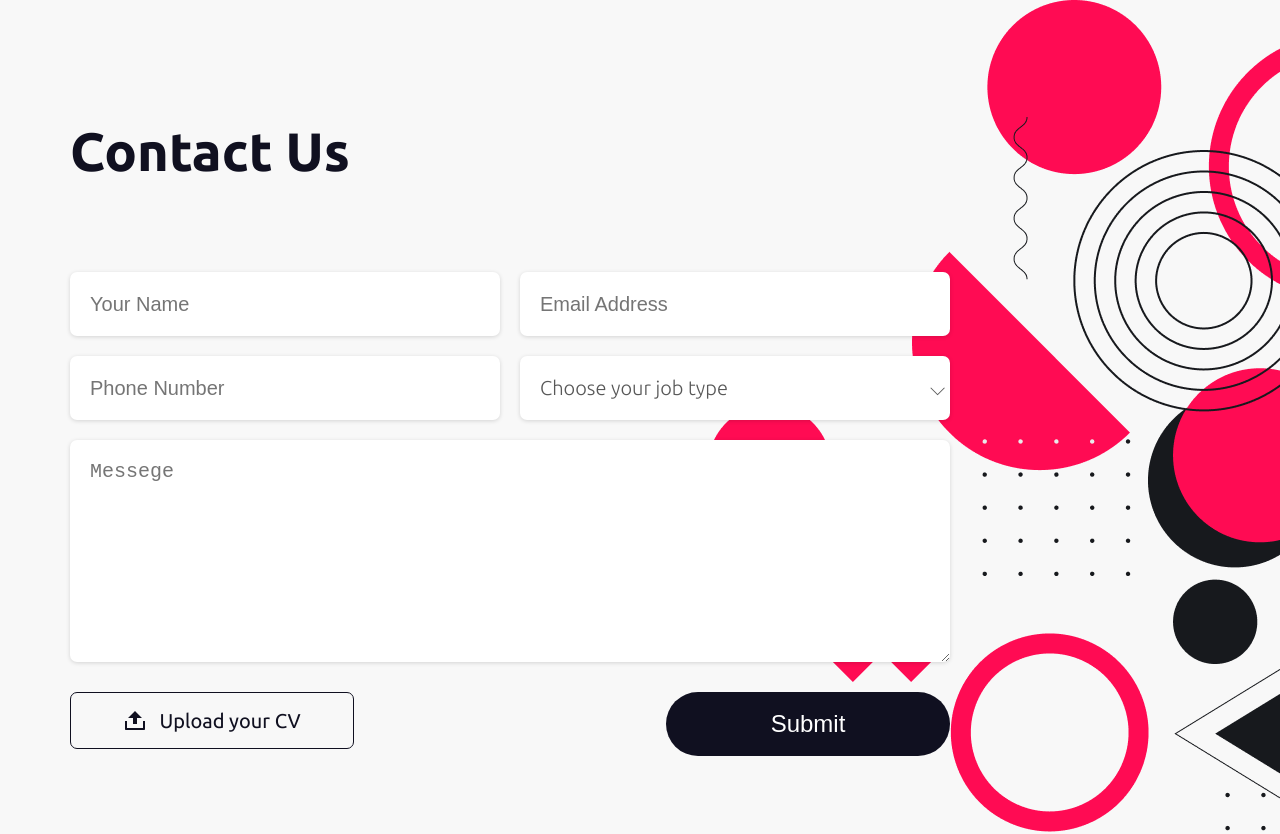
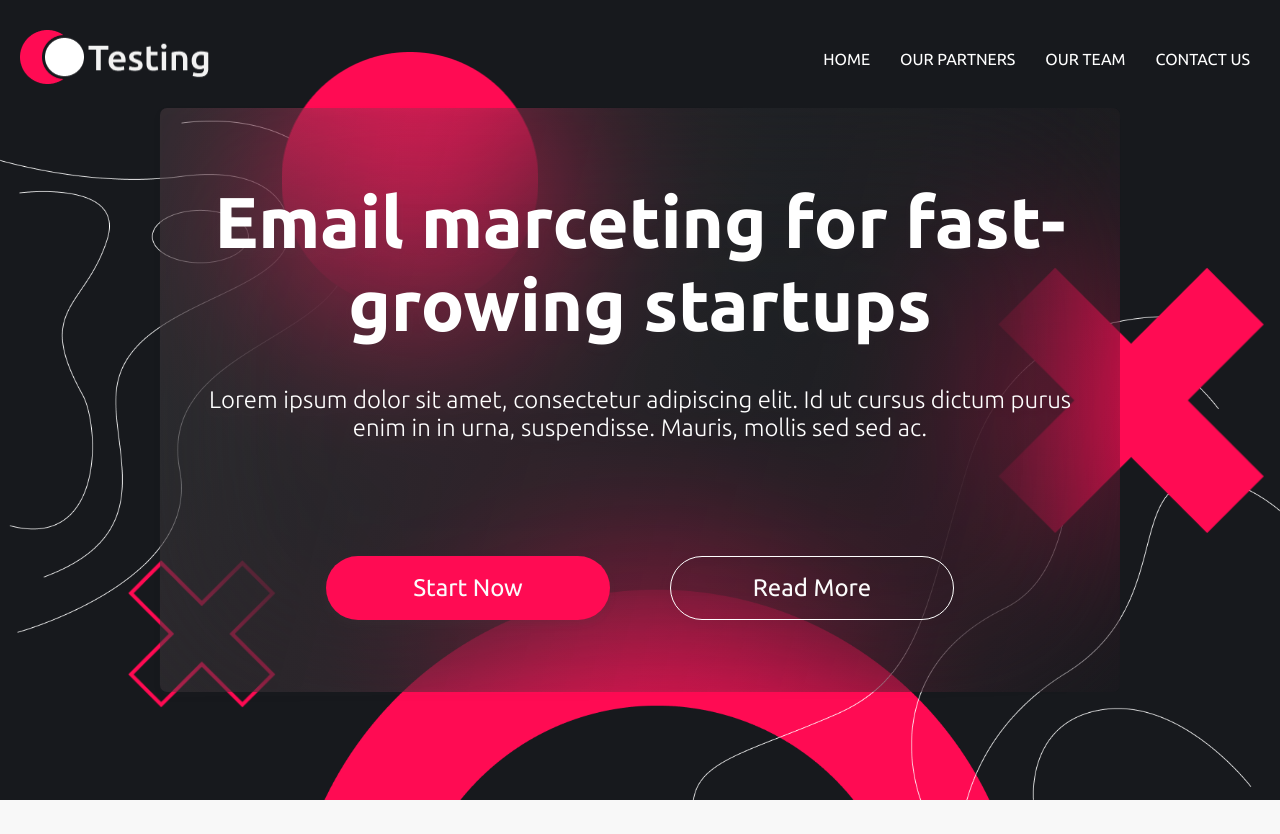
Before and after one commit to NovikovM18/lpl, a Vue app: page / in a window 1280 px wide. Shown: the top 834 px of the page. Built offline with nearby package versions, Linux system fonts and the light colour scheme.

Commit message:
add start modal

```diff
--- a/src/App.vue
+++ b/src/App.vue
@@ -1,9 +1,9 @@
 <template>
-  <!-- <Start />
+  <Start />
   <Partners />
-  <Team /> -->
+  <Team />
   <Contacts />
-  <!-- <Footer /> -->
+  <Footer />
 </template>
 
 <script>
--- a/src/components/Carusel.vue
+++ b/src/components/Carusel.vue
@@ -79,9 +79,11 @@ export default {
       this.info = s;
       this.showModal = true;
       console.log(this.info);
+      document.body.classList.add('hidden');
     },
     closeModal() {
       this.showModal = false;
+      document.body.classList.remove('hidden');
     }
   },
   mounted() {
--- a/src/components/Contacts.vue
+++ b/src/components/Contacts.vue
@@ -169,7 +169,7 @@ export default {
     background-color: #F8F8F8;
       @media (max-width: 768px) {
         padding: 50px 0;
-        height: 110vh;
+        // height: 110vh;
       }
     &__box  {
       position: absolute;
@@ -316,6 +316,10 @@ export default {
         font-size: 20px;
         line-height: 23px;
         color: #101020;
+          @media (max-width: 768px) {
+            width: 335px;
+            height: 50px;
+          }
       }
       &_i {
         display: none;
--- a/src/components/Footer.vue
+++ b/src/components/Footer.vue
@@ -75,7 +75,7 @@ export default {
     position: relative;
     padding: 120px 70px 132px;
     width: 100%;
-    height: 570px;
+    height: auto;
     background-color: #17191D;
     color: #fff;
       @media (max-width: 768px) {
--- a/src/components/Menu.vue
+++ b/src/components/Menu.vue
@@ -28,7 +28,9 @@ export default {
       document.body.classList.remove('hidden');
       document.getElementById('mm').classList.remove('active-block');
       document.getElementById('bb').classList.remove('active-block');
-    }
+      document.getElementById('close').classList.remove('active-block');
+      document.getElementById('open').classList.remove('deactive-block');
+  }
   }
 }
 </script>
--- a/src/components/MobileMenu.vue
+++ b/src/components/MobileMenu.vue
@@ -17,6 +17,7 @@ export default {
 <style lang="scss">
 .mm {
   position: absolute;
+  z-index: 30;
   width: 100%;
   height: 75vh;
   top: 15vh;
--- a/src/components/Start.vue
+++ b/src/components/Start.vue
@@ -2,7 +2,7 @@
   <div class="start">
     <div class="box start__box">
       <a href="#">
-          <img class="start__logo" src="@/assets/img/logo.png" alt="logo">
+        <img class="start__logo" src="@/assets/img/logo.png" alt="logo">
       </a>
       <Menu class="start__desktop-menu"/>
       <MobileMenu />
@@ -27,6 +27,24 @@
     <div class="start__c"></div>
     <div class="start__x1"></div>
     <div class="start__x2"></div>
+    <div class="start__modal">
+      <h1 class="start__modal_title">Email marceting for fast-growing startups</h1>
+      <p class="start__modal_p">Lorem ipsum dolor sit amet, consectetur adipiscing elit. Id ut cursus dictum purus enim in in urna, suspendisse. Mauris, mollis sed sed ac.</p>
+      <div class="start__modal_bb">
+        <a
+          href="#contacts"
+          class="start__modal_start"
+        >
+          Start Now
+        </a>
+        <a
+          href="#partners"
+          class="start__modal_read"
+        >
+          Read More
+        </a>
+      </div>
+    </div>
   </div>
   <div
      class="start__bb"
@@ -42,13 +60,11 @@ export default {
   components: { Menu, MobileMenu },
 
   data() {
-    return {
-
-    }
+    return { }
   },
   methods: {
     mmOpen() {
-        document.body.classList.add('hidden');
+      document.body.classList.add('hidden');
         document.getElementById('mm').classList.add('active-block');
         document.getElementById('bb').classList.add('active-block');
         document.getElementById('close').classList.add('active-block');
@@ -72,6 +88,96 @@ export default {
     height: 100vh;
     background-color: #17191D;
     overflow: hidden;
+    &__modal {
+      position: absolute;
+      width: 75%;
+      height: auto;
+      top:50%;
+      left:50%;
+      transform:translate(-50%, -50%);
+      background: linear-gradient(104.93deg, rgba(122, 122, 122, 0.19) 1.86%, rgba(122, 122, 122, 0) 104.73%);
+      filter: drop-shadow(0px 4px 4px rgba(50, 50, 50, 0.15));
+      backdrop-filter: blur(100px);
+      border-radius: 7px;
+      display: flex;
+      flex-direction: column;
+      align-items: center;
+      justify-content: center;
+      padding: 72px 40px;
+        @media (max-width: 768px) {
+          width: 90%;
+          padding: 56px 24px;
+        }
+      &_title {
+        font-weight: 700;
+        font-size: 72px;
+        line-height: 83px;
+        text-align: center;
+        color: #FFF;
+          @media (max-width: 768px) {
+            font-size: 34px;
+            line-height: 39px;
+          }
+      }
+      &_p {
+        margin-top: 40px;
+        font-weight: 300;
+        font-size: 24px;
+        line-height: 28px;
+        text-align: center;
+        color: #FFF;
+          @media (max-width: 768px) {
+            font-size: 16px;
+            line-height: 20px;
+          }
+      }
+      &_bb {
+        margin-top: 114px;
+        display: flex;
+        gap: 60px;
+          @media (max-width: 768px) {
+            margin-top: 40px;
+            flex-direction: column;
+            gap: 30px;
+          }
+      }
+      &_start {
+        display: flex;
+        align-items: center;
+        justify-content: center;
+        width: 284px;
+        height: 64px;
+        background: #FF0B53;
+        border-radius: 36px;
+        text-decoration: none;
+        font-weight: 400;
+        font-size: 24px;
+        line-height: 28px;
+        color: #FBFBFB;
+          @media (max-width: 768px) {
+            font-size: 20px;
+            line-height: 23px;
+          }
+      }
+      &_read {
+        display: flex;
+        align-items: center;
+        justify-content: center;
+        width: 284px;
+        height: 64px;
+        border: 1px solid #FFFFFF;
+        border-radius: 36px;
+        text-decoration: none;
+        font-weight: 400;
+        font-size: 24px;
+        line-height: 28px;
+        color: #FBFBFB;
+          @media (max-width: 768px) {
+            font-size: 20px;
+            line-height: 23px;
+          }
+      }
+    }
     &__box {
       position: absolute;
       top: 30px;
--- a/src/components/Team.vue
+++ b/src/components/Team.vue
@@ -234,7 +234,7 @@ export default {
     }
   }
   .text {
-    min-width: 430px;
+    // min-width: 430px;
     width: 430px;
     height: auto;
       @media (max-width: 768px) {
```
